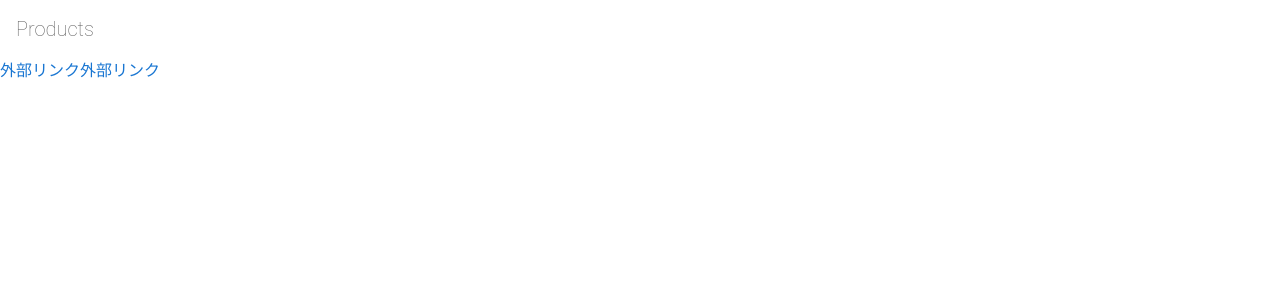
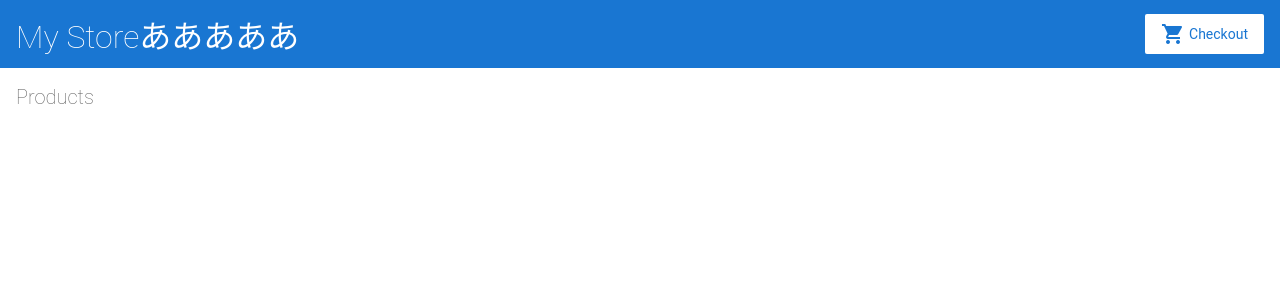
Before and after one commit to project-sa-git/angular-brz8hs-2jdxrl, an Angular app: page / in a window 1280 px wide. Shown: the top 300 px of the page. Built offline with nearby package versions, Linux system fonts and the light colour scheme.

Commit message:
2 files modified, 3 added

```diff
--- a/src/app/app.component.html
+++ b/src/app/app.component.html
@@ -1,11 +1,10 @@
-<!-- <app-top-bar></app-top-bar> -->
+<app-top-bar></app-top-bar>
 
 <div class="container">
   <router-outlet></router-outlet>
-  <!-- <app-product-list></app-product-list> -->
 </div>
 
 <!-- <a href="https://www.google.com">外部リンク</a> -->
 
-<a routerLink="/">外部リンク</a>
-<a routerLink="topbar">外部リンク</a>
+<!-- <a routerLink="/">外部リンク</a>
+<a routerLink="topbar">外部リンク</a> -->
--- /dev/null
+++ b/src/app/product-detail/product-detail.component.ts
@@ -0,0 +1,22 @@
+import { Component } from '@angular/core';
+
+import { products } from '../products';
+
+@Component({
+  selector: 'app-product-detail',
+  templateUrl: './product-detail.component.html',
+  styleUrls: ['./product-detail.component.css'],
+})
+export class ProductDetailComponent {
+  products = products;
+
+  share() {
+    window.alert('The product has been shared!');
+  }
+}
+
+/*
+Copyright Google LLC. All Rights Reserved.
+Use of this source code is governed by an MIT-style license that
+can be found in the LICENSE file at https://angular.io/license
+*/
```
Also changed, not shown: src/app/app.module.ts (+8 -5 lines), src/app/product-detail/product-detail.component.css (added), src/app/product-detail/product-detail.component.html (added).
